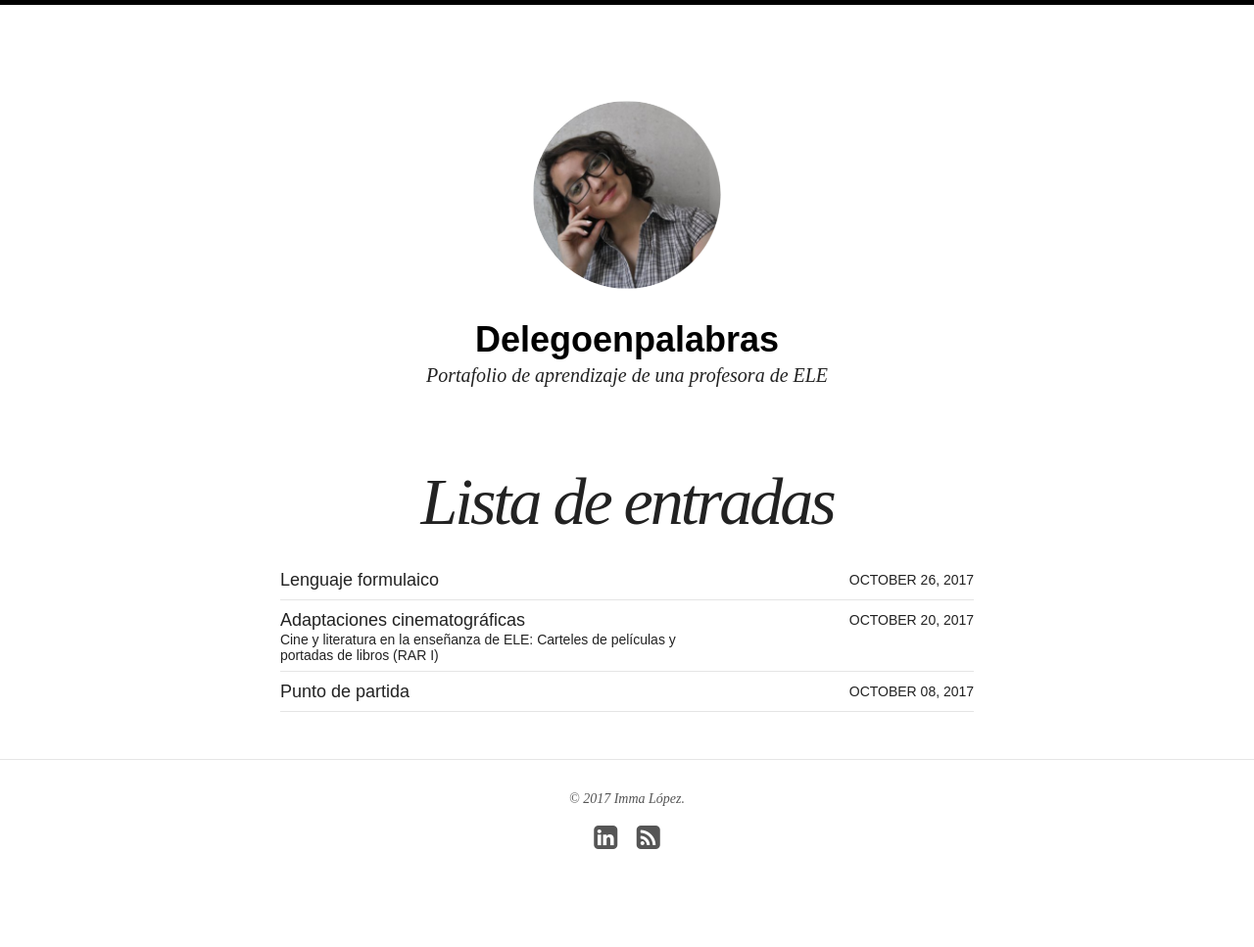
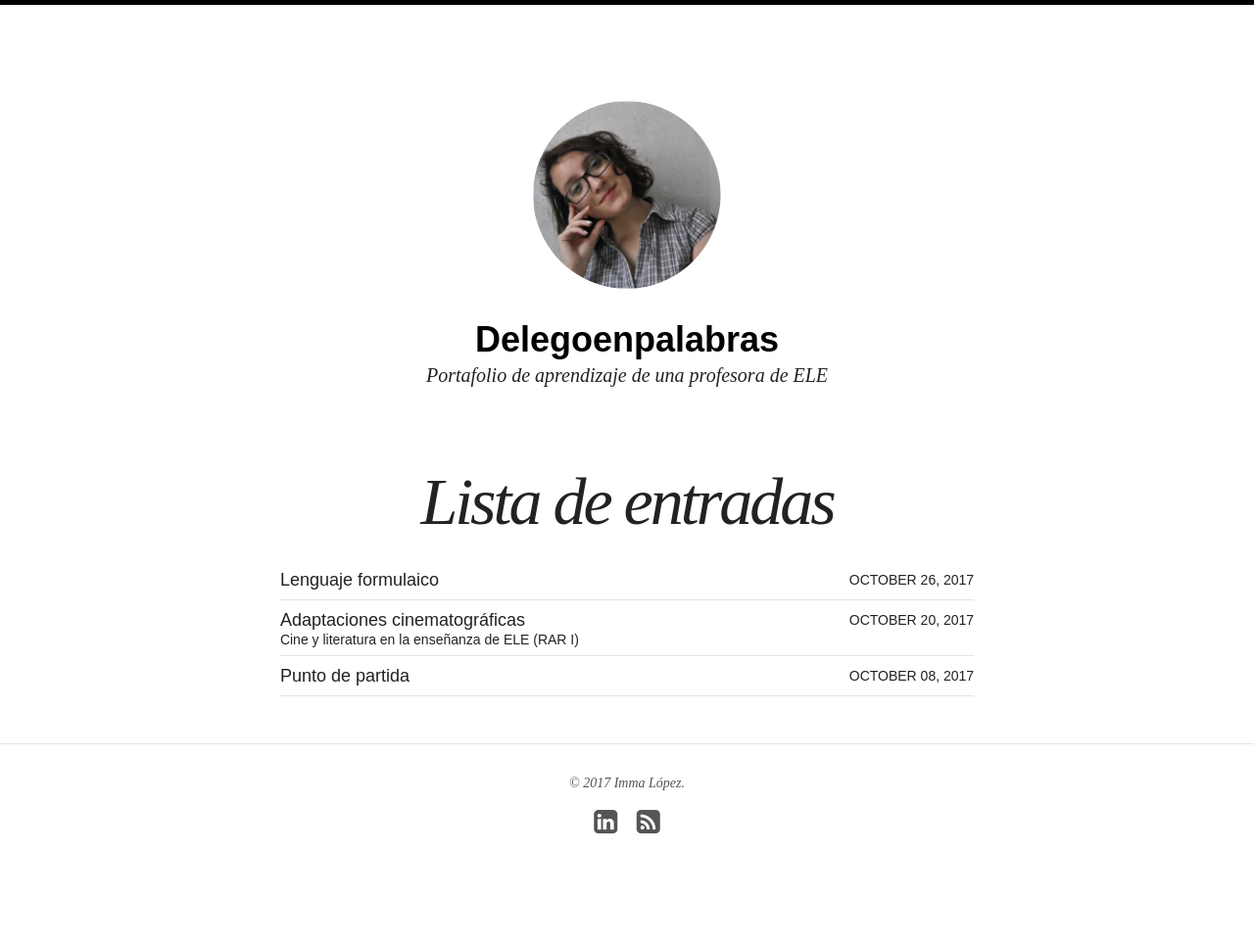
Before and after one commit to immalopez/immalopez.github.io, a Jekyll site: the page built from index.html, in a window 1280 px wide. Shown: the whole page at 98% size. Built offline with Jekyll 4.4.1, drawn with Linux system fonts in a browser that asks for light colours; nearby versions of some CDN libraries.

Commit message:
Update 2017-10-20-carteles-y-portadas.md

```diff
--- a/_posts/blog/2017-10-20-carteles-y-portadas.md
+++ b/_posts/blog/2017-10-20-carteles-y-portadas.md
@@ -3,7 +3,7 @@ layout: post
 title: Adaptaciones cinematográficas
 modified:
 categories: blog
-excerpt: "Cine y literatura en la enseñanza de ELE: Carteles de películas y portadas de libros (RAR I)"
+excerpt: "Cine y literatura en la enseñanza de ELE (RAR I)"
 tags: []
 image:
   feature:
```
